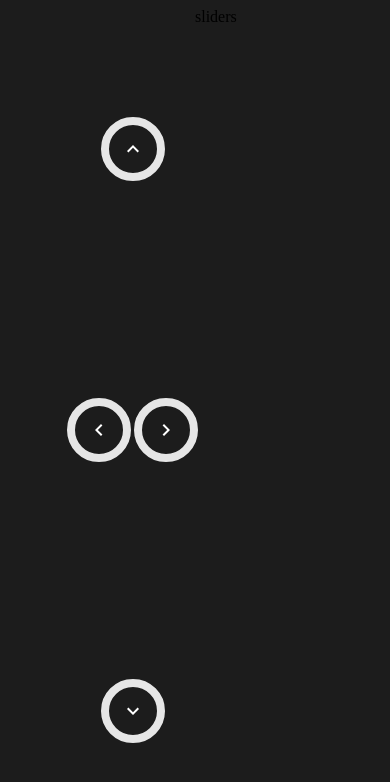
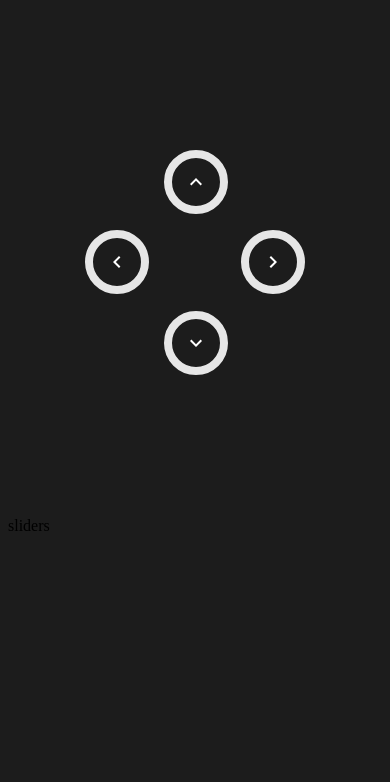
Before and after one commit to MikeSquall/pi_robot, a React (Vite) app in the folder webapp/: page / in a window 390 px wide. Shown: the top 782 px of the page. Built offline with nearby package versions, Linux system fonts and the light colour scheme.

Commit message:
Extracted button direction logic

```diff
--- a/webapp/src/components/Layout.tsx
+++ b/webapp/src/components/Layout.tsx
@@ -16,10 +16,10 @@ export default () => {
   return (
     <div>
       <Grid container className={classes.root}>
-        <Grid item xs={6}>
+        <Grid item xs={12} sm={6}>
           <Moves />
         </Grid>
-        <Grid item xs={6}>sliders</Grid>
+        <Grid item xs={12} sm={6}>sliders</Grid>
       </Grid>
     </div>
   )
--- /dev/null
+++ b/webapp/src/components/MoveButton.tsx
@@ -0,0 +1,49 @@
+import React from 'react';
+import {createStyles, IconButton, makeStyles, Theme} from '@material-ui/core';
+import {
+  KeyboardArrowUp,
+  KeyboardArrowDown,
+  KeyboardArrowLeft,
+  KeyboardArrowRight,
+} from '@material-ui/icons/';
+
+interface MoveButtonProps {
+  direction: 'up' | 'down' | 'left' | 'right';
+  onPress: (direction: string) => (event: React.PointerEvent) => void;
+  onReleased: (direction: string) => (event: React.PointerEvent) => void;
+}
+
+const useStyles = makeStyles((theme: Theme) =>
+  createStyles({
+    button: {
+      border: `${theme.spacing(1)}px solid ${theme.palette.background.paper}`
+    },
+  }),
+);
+
+export default (props: MoveButtonProps) => {
+  const classes = useStyles();
+
+  const icon = () => {
+    console.info(`render: ${props.direction}`);
+    switch (props.direction) {
+      case 'up':
+        return <KeyboardArrowUp />;
+      case 'down':
+        return <KeyboardArrowDown />;
+      case 'left':
+        return <KeyboardArrowLeft />;
+      case 'right':
+        return <KeyboardArrowRight />;
+    }
+  };
+
+  return (
+    <IconButton className={classes.button}
+                onPointerDown={props.onPress(props.direction)}
+                onPointerUp={props.onReleased(props.direction)}
+    >
+      {icon()}
+    </IconButton>
+  )
+}
--- a/webapp/src/components/Moves.tsx
+++ b/webapp/src/components/Moves.tsx
@@ -1,20 +1,26 @@
 import React from 'react';
-import {IconButton, createStyles, Grid, makeStyles, Theme} from '@material-ui/core';
-import {
-  KeyboardArrowUp,
-  KeyboardArrowDown,
-  KeyboardArrowLeft,
-  KeyboardArrowRight,
-} from '@material-ui/icons/'
+import { createStyles, Grid, makeStyles, Theme } from '@material-ui/core';
+import MoveButton from './MoveButton';
 
 const useStyles = makeStyles((theme: Theme) =>
   createStyles({
     root: {
-      height: '100vh',
-      margin: 'auto',
+      height: '100%',
+      [theme.breakpoints.up('sm')]: {
+        height: '100vh',
+      },
     },
-    button: {
-      border: `${theme.spacing(1)}px solid ${theme.palette.background.paper}`
+    blankBtnLine: {
+      height: '23%',
+      [theme.breakpoints.up('sm')]: {
+        height: '20vh',
+      },
+    },
+    xsCenteredBtn: {
+      [theme.breakpoints.down('xs')]: {
+        display: 'flex',
+        justifyContent: 'center',
+      },
     },
   }),
 );
@@ -22,36 +28,33 @@ const useStyles = makeStyles((theme: Theme) =>
 export default () => {
   const classes = useStyles();
 
+  const handlePressDirection = (direction: string) => () => console.log(`button pressed: ${direction}`);
+  const handleReleaseDirection = (direction: string) => () => console.log(`button released: ${direction}`);
+
   return (
     <>
-      <Grid container spacing={2} alignItems="center"  className={classes.root}>
-        <Grid item xs={5} />
-        <Grid item xs={2}>
-          <IconButton className={classes.button}>
-            <KeyboardArrowUp/>
-          </IconButton>
+      <Grid container alignItems="center" className={classes.root}>
+        <Grid item sm={12} xs={12} className={classes.blankBtnLine}/>
+        <Grid item sm={5} xs={5}/>
+        <Grid item sm={2} xs={2}>
+          <MoveButton direction="up" onPress={handlePressDirection} onReleased={handleReleaseDirection}/>
         </Grid>
-        <Grid item xs={5} />
-        <Grid item xs={3} />
-        <Grid item xs={2}>
-          <IconButton className={classes.button}>
-            <KeyboardArrowLeft/>
-          </IconButton>
+        <Grid item sm={5} xs={5}/>
+        <Grid item sm={3} xs={2}/>
+        <Grid item sm={2} xs={3} className={classes.xsCenteredBtn}>
+          <MoveButton direction="left" onPress={handlePressDirection} onReleased={handleReleaseDirection}/>
         </Grid>
-        <Grid item xs={2}/>
-        <Grid item xs={2}>
-          <IconButton className={classes.button}>
-            <KeyboardArrowRight/>
-          </IconButton>
+        <Grid item sm={2} xs={2}/>
+        <Grid item sm={2} xs={3} className={classes.xsCenteredBtn}>
+          <MoveButton direction="right" onPress={handlePressDirection} onReleased={handleReleaseDirection}/>
         </Grid>
-        <Grid item xs={3} />
-        <Grid item xs={5} />
-        <Grid item xs={2}>
-          <IconButton className={classes.button}>
-            <KeyboardArrowDown/>
-          </IconButton>
+        <Grid item sm={3} xs={2}/>
+        <Grid item sm={5} xs={5}/>
+        <Grid item sm={2} xs={2}>
+          <MoveButton direction="down" onPress={handlePressDirection} onReleased={handleReleaseDirection}/>
         </Grid>
-        <Grid item xs={5} />
+        <Grid item sm={5} xs={5}/>
+        <Grid item sm={12} xs={12} className={classes.blankBtnLine}/>
       </Grid>
     </>
   )
```
